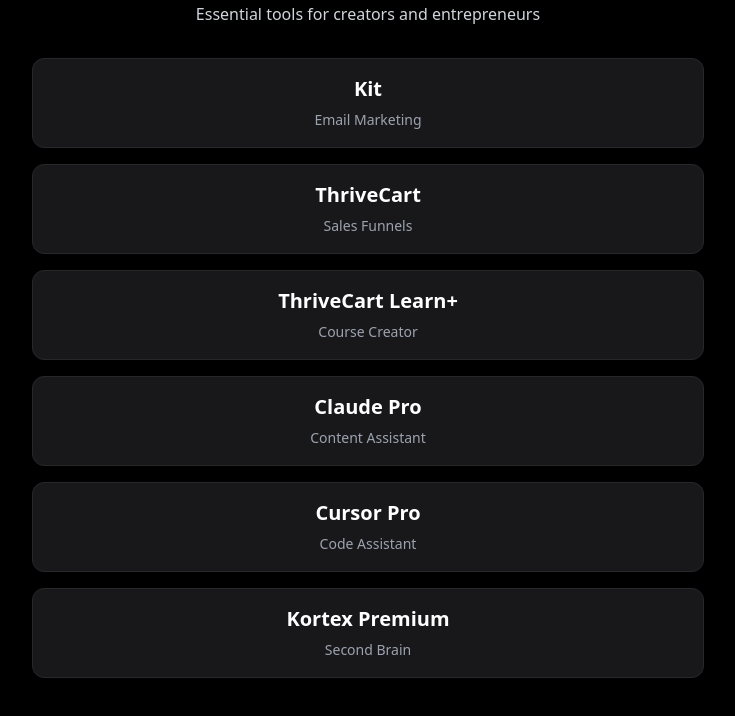
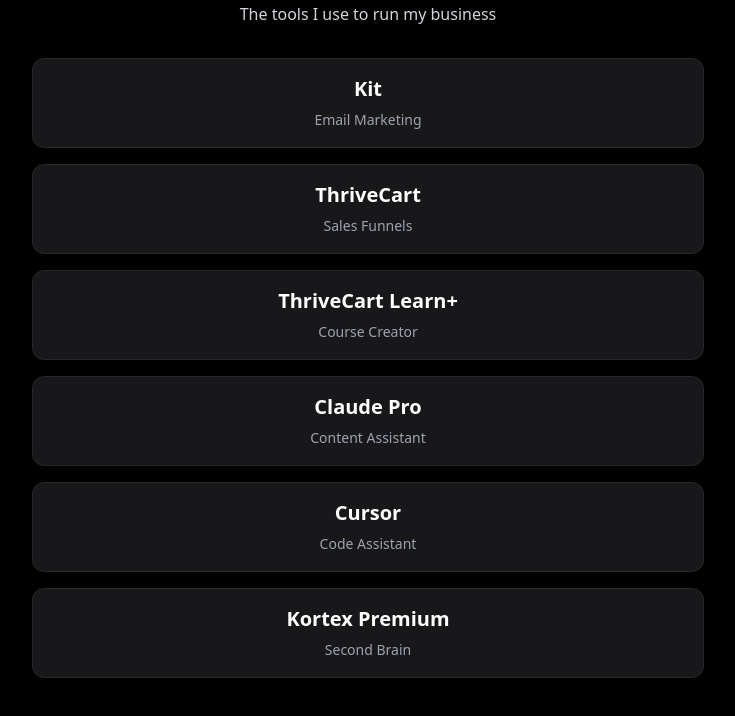
Before and after one commit to steven-the-qa/steal-my-stack, a website: page index.html in a window 1280 px wide. Shown: the part 78-794 px from the top of the page, without its empty margins (272-1007 px from the left). Drawn offline with Linux system fonts and the light colour scheme.

Commit message:
Improve title

```diff
--- a/index.html
+++ b/index.html
@@ -11,7 +11,7 @@
     <div class="max-w-2xl mx-auto">
         <header class="text-center mb-8">
             <h1 class="text-4xl font-bold mb-2 text-accent">The Social QA Tool Stack</h1>
-            <p class="text-gray-300">Essential tools for creators and entrepreneurs</p>
+            <p class="text-gray-300">The tools I use to run my business</p>
         </header>
 
         <div class="flex flex-col gap-4">
@@ -36,7 +36,7 @@
             </a>
 
             <a href="https://www.cursor.com/pricing" target="_blank" rel="noopener noreferrer" class="group bg-zinc-900 p-4 rounded-xl text-center transition-all duration-200 hover:-translate-y-1 hover:shadow-lg hover:shadow-accent/20 border border-zinc-800 hover:border-accent">
-                <span class="block text-xl font-semibold text-white mb-1">Cursor Pro</span>
+                <span class="block text-xl font-semibold text-white mb-1">Cursor</span>
                 <span class="text-sm text-gray-400 group-hover:text-accent">Code Assistant</span>
             </a>
 
```
